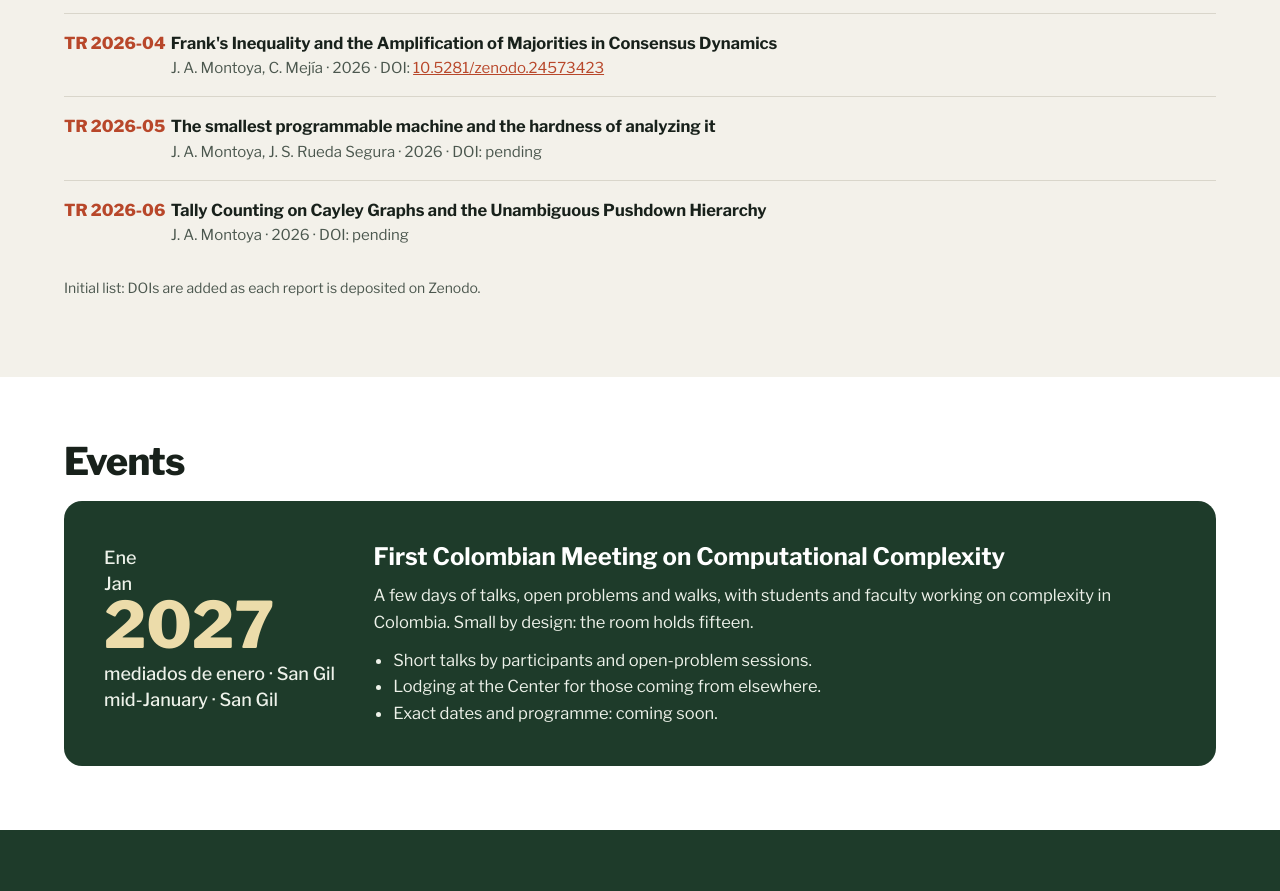
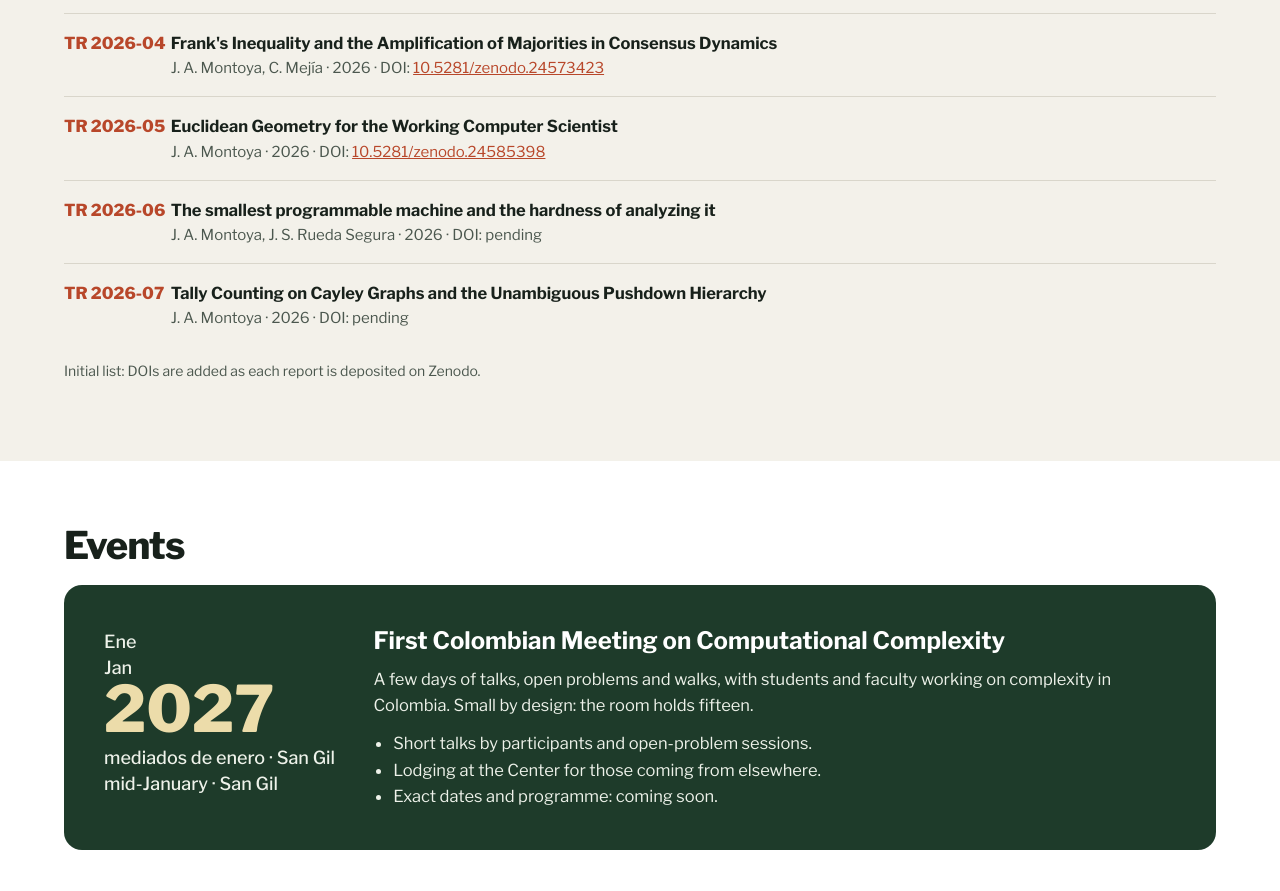
Before and after one commit to Sanchezdecozar/sanchezdecozar.github.io, a plain HTML site: page index.html in a window 1280 px wide. Shown: the part 3007-3898 px from the top of the page. Drawn offline with nearby package versions, Linux system fonts and the light colour scheme.

Commit message:
Add files via upload

```diff
--- a/index.html
+++ b/index.html
@@ -226,8 +226,9 @@ footer p{margin:0 0 8px}
         <li><span class="id">TR 2026-02</span><div><div class="t">A Temporal Logic of Phase-Based Processes: Two Variables and Linear Duration Constraints</div><div class="m">J. A. Montoya · 2026 · DOI: <a href="https://doi.org/10.5281/zenodo.24571357">10.5281/zenodo.24571357</a></div></div></li>
         <li><span class="id">TR 2026-03</span><div><div class="t">Oscillatory Symmetry Breaking Turing Bifurcations</div><div class="m">J. A. Montoya, C. Mejía · 2026 · DOI: <a href="https://doi.org/10.5281/zenodo.24572538">10.5281/zenodo.24572538</a></div></div></li>
         <li><span class="id">TR 2026-04</span><div><div class="t">Frank's Inequality and the Amplification of Majorities in Consensus Dynamics</div><div class="m">J. A. Montoya, C. Mejía · 2026 · DOI: <a href="https://doi.org/10.5281/zenodo.24573423">10.5281/zenodo.24573423</a></div></div></li>
-        <li><span class="id">TR 2026-05</span><div><div class="t">The smallest programmable machine and the hardness of analyzing it</div><div class="m">J. A. Montoya, J. S. Rueda Segura · 2026 · DOI: <span lang="es">pendiente</span><span lang="en">pending</span></div></div></li>
-        <li><span class="id">TR 2026-06</span><div><div class="t">Tally Counting on Cayley Graphs and the Unambiguous Pushdown Hierarchy</div><div class="m">J. A. Montoya · 2026 · DOI: <span lang="es">pendiente</span><span lang="en">pending</span></div></div></li>
+        <li><span class="id">TR 2026-05</span><div><div class="t">Euclidean Geometry for the Working Computer Scientist</div><div class="m">J. A. Montoya · 2026 · DOI: <a href="https://doi.org/10.5281/zenodo.24585398">10.5281/zenodo.24585398</a></div></div></li>
+        <li><span class="id">TR 2026-06</span><div><div class="t">The smallest programmable machine and the hardness of analyzing it</div><div class="m">J. A. Montoya, J. S. Rueda Segura · 2026 · DOI: <span lang="es">pendiente</span><span lang="en">pending</span></div></div></li>
+        <li><span class="id">TR 2026-07</span><div><div class="t">Tally Counting on Cayley Graphs and the Unambiguous Pushdown Hierarchy</div><div class="m">J. A. Montoya · 2026 · DOI: <span lang="es">pendiente</span><span lang="en">pending</span></div></div></li>
       </ul>
       <p class="note" lang="es">Lista inicial: los DOI se añaden al depositar cada informe en Zenodo.</p>
       <p class="note" lang="en">Initial list: DOIs are added as each report is deposited on Zenodo.</p>
```
